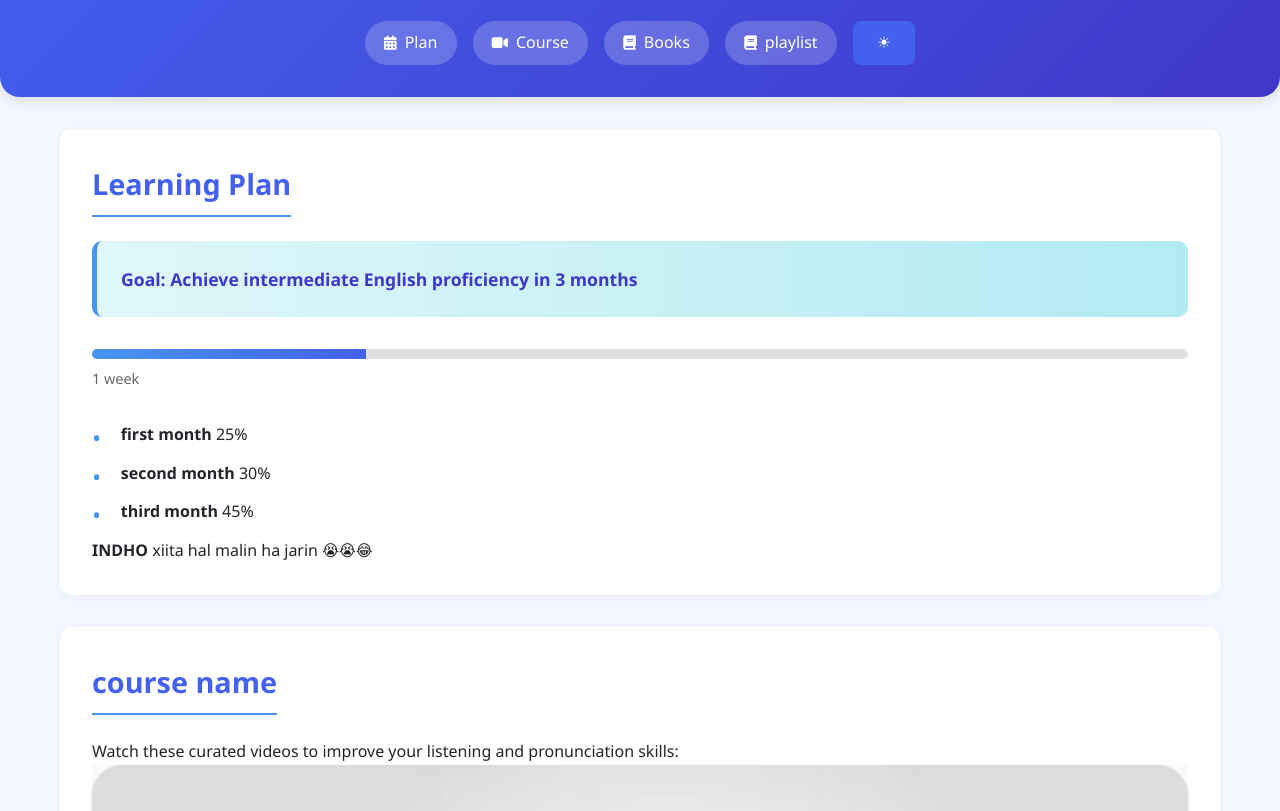
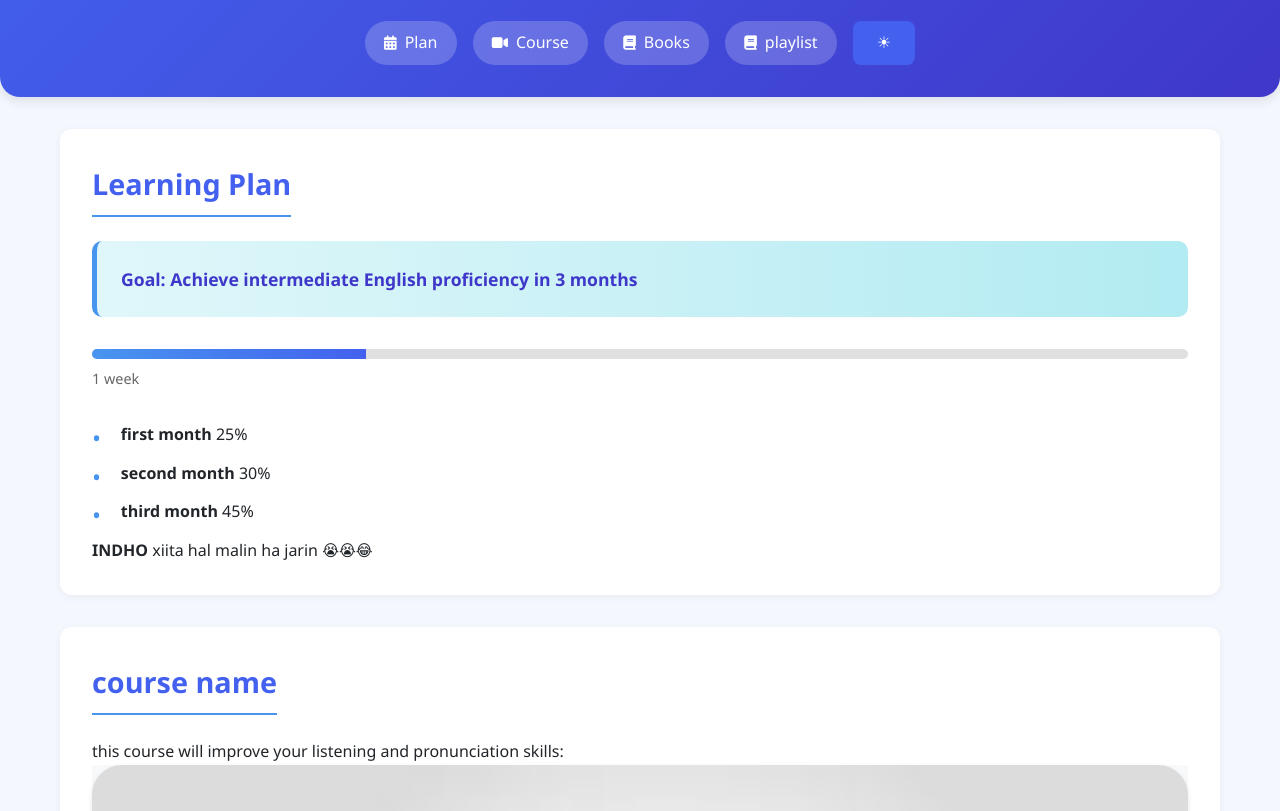
Before and after one commit to Enasin/mtn, a plain HTML site: page index.html in a window 1280 px wide. Shown: the part 141-952 px from the top of the page. Drawn offline with Linux system fonts and the light colour scheme.

Commit message:
Update index.html

```diff
--- a/index.html
+++ b/index.html
@@ -54,7 +54,7 @@
 
     <section id="videos">
       <h2>course name</h2>
-      <p>Watch these curated videos to improve your listening and pronunciation skills:</p>
+      <p>this course will  improve your listening and pronunciation skills:</p>
       <div class="pic-container">
         <a>
         <img src="download.jpeg" height="auto" width="400px">
```
